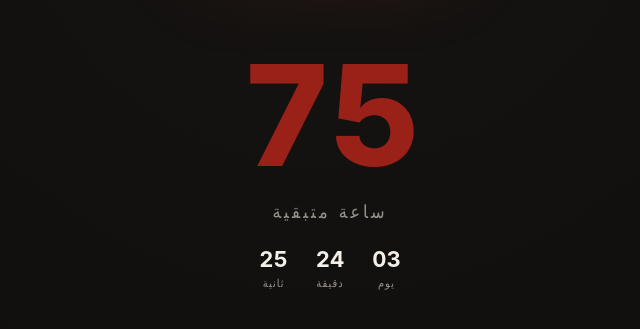
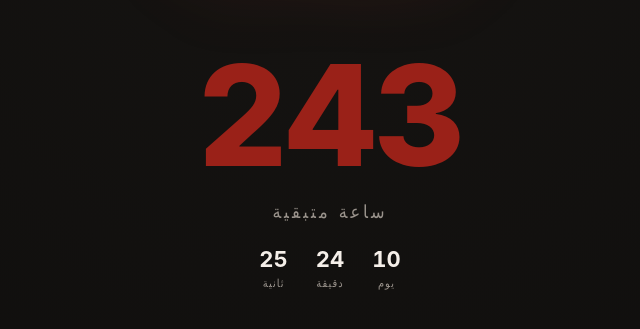
Before and after one commit to 7mz410/temp, a plain HTML site: page index.html in a window 1280 px wide. Shown: the part 319-648 px from the top of the page, without its empty margins (310-950 px from the left). Drawn offline with Linux system fonts and the light colour scheme.

Commit message:
Extend countdown target by one week
Co-Authored-By: Claude Sonnet 5 <noreply@anthropic.com>

```diff
--- a/index.html
+++ b/index.html
@@ -97,7 +97,7 @@
   </div>
 
 <script>
-  const TARGET = new Date("2026-09-12T12:20:43").getTime();
+  const TARGET = new Date("2026-09-19T12:20:43").getTime();
 
   function pad(n){ return String(n).padStart(2,'0'); }
 
```
